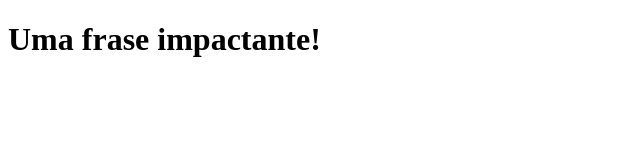
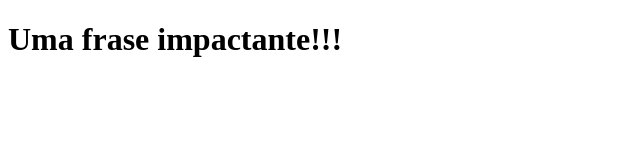
Before and after one commit to IHASCIONAL/clone-tabnews, a Next.js app: page / in a window 1280 px wide. Shown: the top 160 px of the page, without its empty margins (0-640 px from the left). Built offline with nearby package versions, Linux system fonts and the light colour scheme.

Commit message:
Frase modificada

```diff
--- a/pages/index.js
+++ b/pages/index.js
@@ -1,5 +1,5 @@
 function Home() {
-    return <h1>Uma frase impactante!</h1>
+    return <h1>Uma frase impactante!!!</h1>
 }
 
 export default Home;
```
